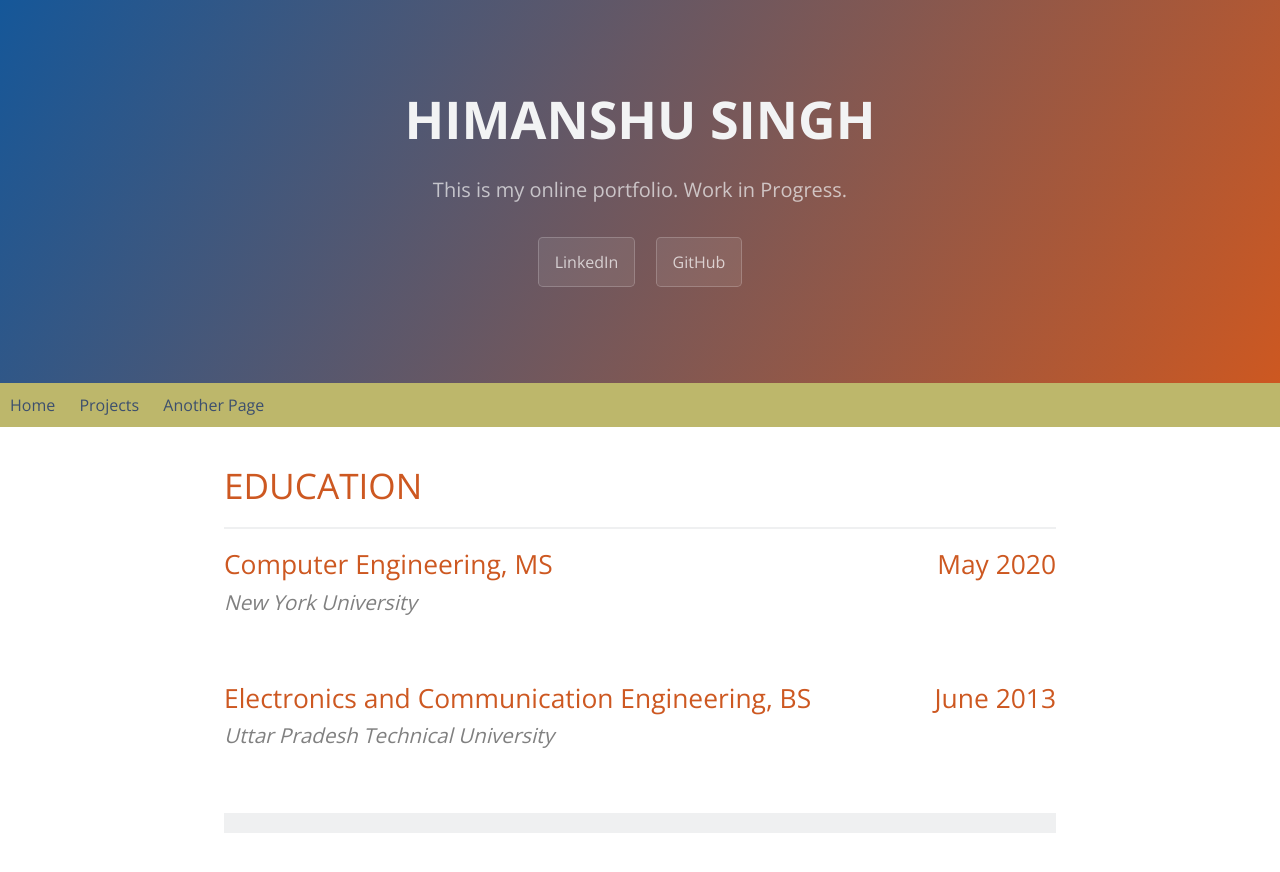
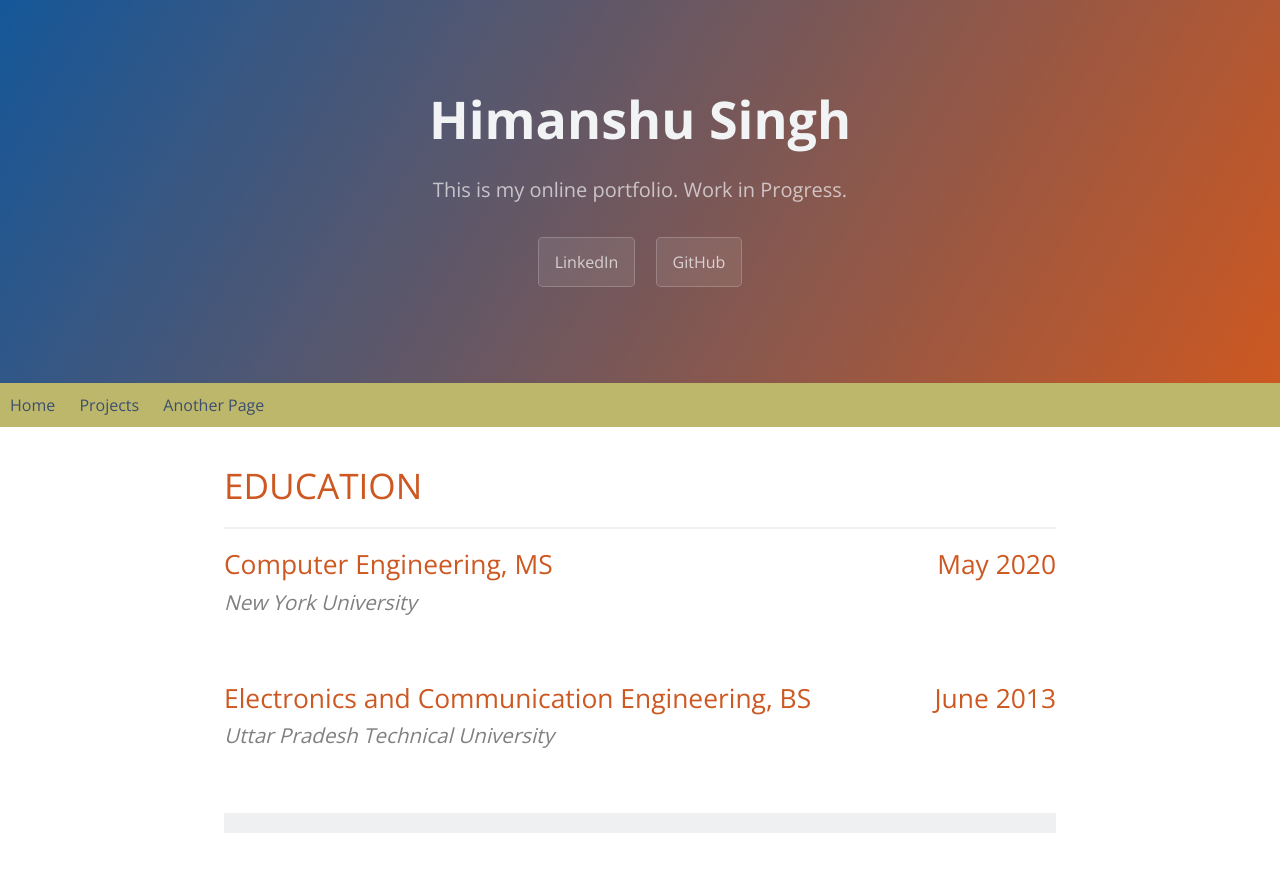
Before and after one commit to himanshu-hs3773/himanshu-hs3773.github.io, a Jekyll site: the page built from index.md, in a window 1280 px wide and 900 px high. Shown: the top 872 px of the window. Built offline with Jekyll 4.4.1, drawn with Linux system fonts in a browser that asks for light colours.

Commit message:
Updated index again and default.htm

```diff
--- a/_layouts/default.html
+++ b/_layouts/default.html
@@ -47,11 +47,12 @@
     }
   </style>
   </head>
+
   <body>
     <a id="skip-to-content" href="#content">Skip to the content.</a>
 
     <header class="page-header" role="banner">
-      <h1 class="project-name">HIMANSHU SINGH</h1>
+      <h1 class="project-name">{{ page.title | default: site.title | default: site.github.repository_name }}</h1>
       <h2 class="project-tagline">{{ page.description | default: site.description | default: site.github.project_tagline }}</h2>
 
       {% if site.show_downloads %}
@@ -70,6 +71,9 @@
       {{ content }}
 
       <footer class="site-footer">
+        {% if site.github.is_project_page %}
+          <span class="site-footer-owner"><a href="{{ site.github.repository_url }}">{{ site.github.repository_name }}</a> is maintained by <a href="{{ site.github.owner_url }}">{{ site.github.owner_name }}</a>.</span>
+        {% endif %}
         <span class="site-footer-credits">This page was created by <a href="https://www.linkedin.com/in/hs3773/">Himanshu Singh</a>.</span>
       </footer>
     </main>
```
